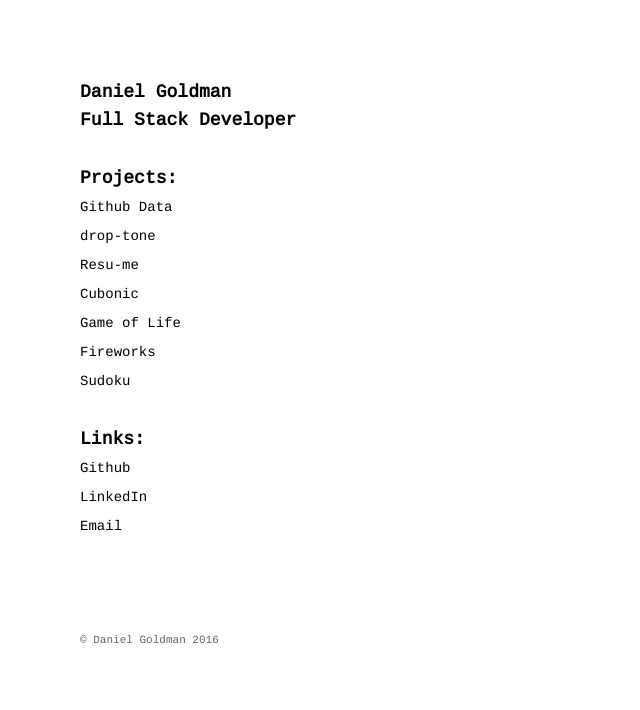
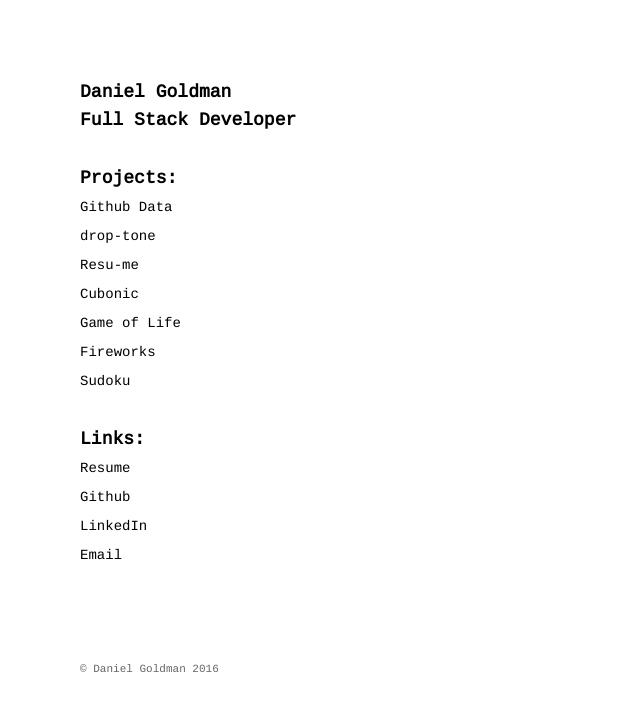
Before and after one commit to DZGoldman/Portfolio, a website: page index.html in a window 1280 px wide. Shown: the whole page, without its empty margins (0-640 px from the left). Drawn offline with Linux system fonts and the light colour scheme.

Commit message:
added resume

```diff
--- a/app.js
+++ b/app.js
@@ -60,7 +60,8 @@
   spanify('Fireworks', $('#fireworks'))
   spanify('Game of Life', $('#gameoflife'))
 
-  spanify('Links:', $('#links-head'))
+  spanify('Links:', $('#links-head'));
+  spanify('Resume', $('#myresume'));
   spanify('Github', $('#Github'));
   spanify('LinkedIn', $('#LinkedIn'));
   spanify('Email', $('#email'))
--- a/index.html
+++ b/index.html
@@ -30,6 +30,7 @@
   <div id= 'links'>
     <ul>
     <li id='links-head'> </li>
+    <li><a href="DanielGoldmanResume.pdf" class='link' target="_blank" id='myresume'></a></li>
     <li><a href="https://github.com/DZGoldman" class='link' target="_blank" id='Github'></a></li>
     <li><a href="https://www.linkedin.com/in/daniel-goldman-a15b6661?trk=nav_responsive_tab_profile" class='link' target="_blank" id='LinkedIn'></a></li>
     <a href="mailto:dannyg9917@gmail.com?" class='link' target="_top" id='email'></a>
```
Also changed, not shown: 1 other file.
